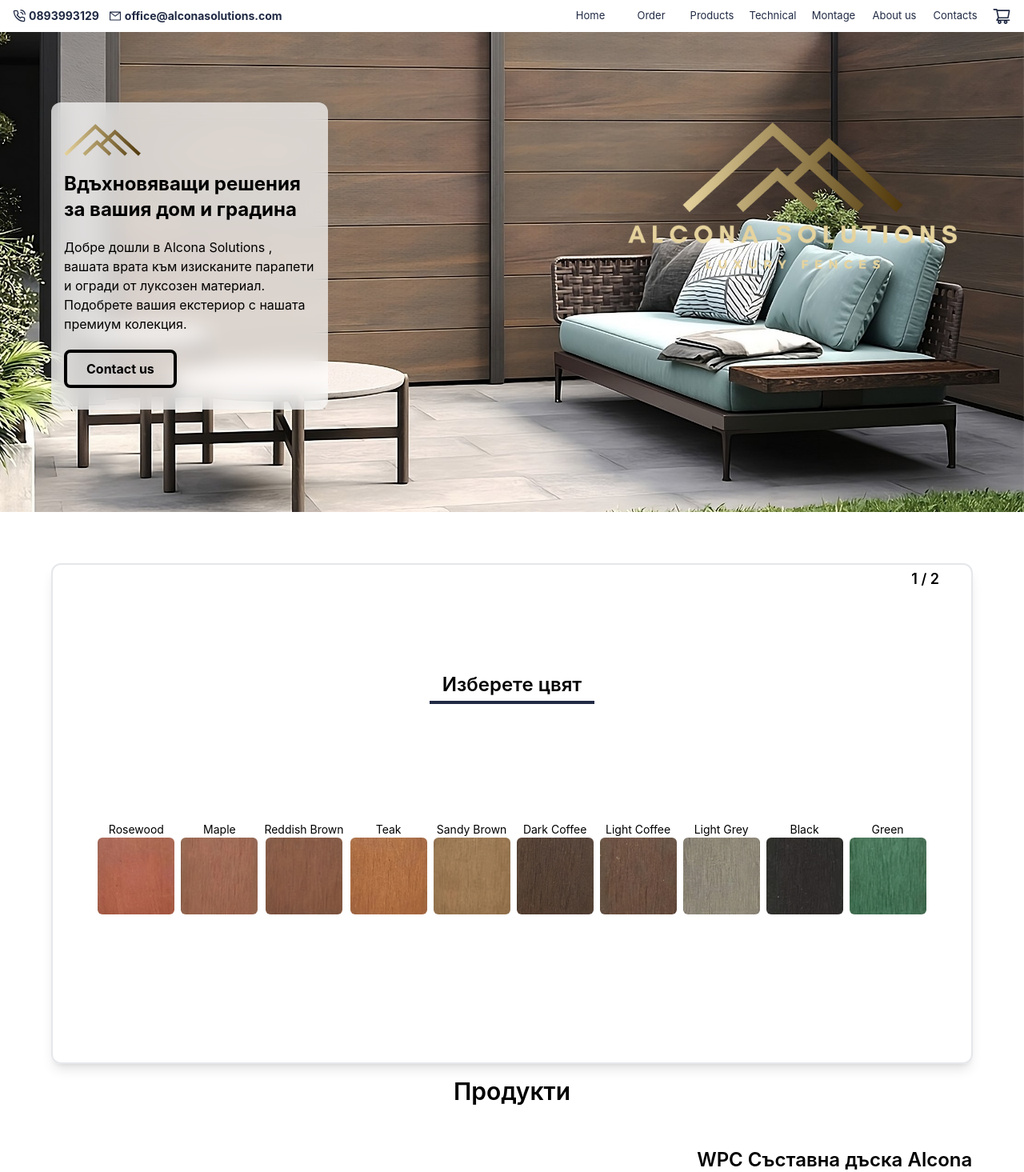
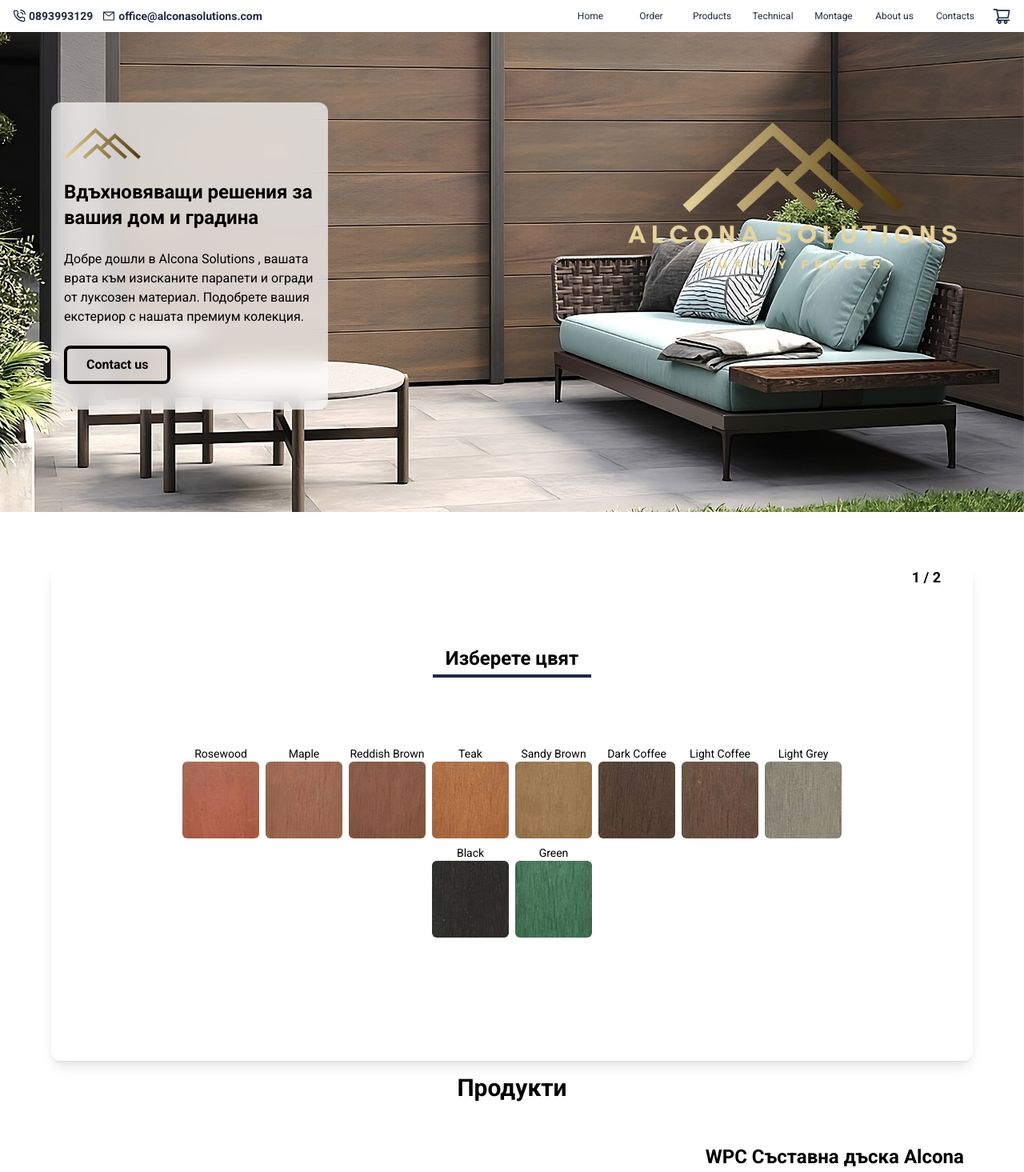
Before and after one commit to IvailoAtsv/alcona-solutions, a React (Create React App) app: page / in a window 1280 px wide. Shown: the top 1465 px of the page at 80% size. Built offline with nearby package versions, Linux system fonts and the light colour scheme.

Commit message:
added prices in cart

```diff
--- a/public/index.html
+++ b/public/index.html
@@ -8,7 +8,9 @@
   <meta name="theme-color" content="#000000" />
   <meta name="description" content="Web site created using create-react-app" />
   <link rel="apple-touch-icon" href="%PUBLIC_URL%/logo192.png" />
-
+  <link rel="preconnect" href="https://fonts.googleapis.com">
+  <link rel="preconnect" href="https://fonts.gstatic.com" crossorigin>
+  <link href="https://fonts.googleapis.com/css2?family=Roboto:ital,wght@0,100;0,300;0,400;0,500;0,700;0,900;1,100;1,300;1,400;1,500;1,700;1,900&display=swap" rel="stylesheet">
 
   <title>React App</title>
 </head>
--- a/src/components/Cart.js
+++ b/src/components/Cart.js
@@ -64,7 +64,7 @@
   const empty = () => {
     setCartItems([]);
   };
-
+  console.log(cartItems);
   return (
     <>
       {cartOpen ? (
@@ -80,6 +80,24 @@
             {/* cart */}
             {orderStatus === "cart" ? (
               <div className="flex flex-col justify-around gap-2 items-center w-full">
+                {cartItems.length > 0 ? (
+                  <div className="bg-white w-[90%] rounded-md p-4">
+                    <h1 className="text-center font-semibold text-lg">
+                      Допълнителни елементи
+                    </h1>
+                    <div className="flex border-b-2 w-full justify-between">
+                      <p>кол</p> <p className="text-end">x1</p>
+                    </div>
+                    <div className="flex border-b-2 w-full justify-between">
+                      <p>метална основа</p> <p className="text-end">x1</p>
+                    </div>
+                    <div className="flex border-b-2 w-full justify-between">
+                      <p>WPX шапка</p> <p className="text-end">x1</p>
+                    </div>
+                  </div>
+                ) : (
+                  <h1 className="py-20">Количката е празна</h1>
+                )}
                 {cartItems?.map((item, i) => {
                   if (item.itemType === "default") {
                     return (
@@ -87,6 +105,7 @@
                         onRemove={handleDelete}
                         setCartItems={setCartItems}
                         cartItems={cartItems}
+                        price={item.price}
                         key={i}
                         id={item.id}
                         panelCount={item.panelCount}
@@ -166,7 +185,7 @@
   height,
   isProject,
   perimeter,
-  cartItems,
+  price,
   id,
   onRemove,
 }) => {
@@ -219,7 +238,7 @@
         {!perimeter && (
           <>
             <p className="w-full border-b">
-              WPC съставна дъска Alcona х {height / 15}
+              WPC съставна дъска Alcona х {(height / 15) * panelCount}
             </p>{" "}
             <p className="w-full border-b">WPC стълб х {panelCount}</p>
             <p className="w-full border-b">Крепежни ъгли х {panelCount * 4}</p>
@@ -237,7 +256,7 @@
             </p>
           </>
         )}
-        <p className="ml-auto pt-2">000.00</p>
+        <p className="ml-auto pt-2">{price} лв.</p>
       </div>
     </div>
   );
--- a/src/components/DimentionForms/CustomSize.js
+++ b/src/components/DimentionForms/CustomSize.js
@@ -50,6 +50,8 @@
   reddishBrown: reddishBrown,
 };
 
+let price;
+
 const premium = ["teak", "lightGrey", "green", "rosewood"];
 
 export const CustomSize = ({ color, updateFields, isValid, setIsValid }) => {
@@ -71,6 +73,14 @@
     } else {
       setIsValid(true);
     }
+    let price;
+    if (premium.includes(color)) {
+      price = 660;
+    } else {
+      price = 460;
+    }
+    const total = price * panelCount;
+    updateFields({ price: total });
     updateFields({ panelCount: panelCount });
     updateFields({ height: height });
     updateFields({ width: width });
--- a/src/components/DimentionForms/DefaultSize.js
+++ b/src/components/DimentionForms/DefaultSize.js
@@ -72,6 +72,14 @@
     } else {
       setIsValid(true);
     }
+    let price;
+    if (premium.includes(color)) {
+      price = 660;
+    } else {
+      price = 460;
+    }
+    const total = price * panelCount;
+    updateFields({ price: total });
     updateFields({ panelCount: panelCount });
     updateFields({ height: height });
     updateFields({ width: width });
--- a/src/components/Footer.js
+++ b/src/components/Footer.js
@@ -2,11 +2,26 @@
   return (
     <footer
       id="footer"
-      className="relative bg-footer min-h-[35vh] text-white w-full"
+      className="relative flex items-center justify-center bg-footer min-h-[35vh] text-white w-full"
     >
-      <div className="w-[90%] max-w-[1400px]">
+      <div className="w-[90%] flex justify-evenly items-center max-w-[1400px]">
         <div className="flex flex-col">
-          <h1>Category</h1>
+          <h1 className="text-xl font-semibold py-2">Contacts</h1>
+          <p>email</p>
+          <p>phone</p>
+          <p>email</p>
+        </div>
+        <div className="flex flex-col">
+          <h1 className="text-xl font-semibold py-2">Contacts</h1>
+          <p>email</p>
+          <p>phone</p>
+          <p>email</p>
+        </div>
+        <div className="flex flex-col">
+          <h1 className="text-xl font-semibold py-2">Contacts</h1>
+          <p>email</p>
+          <p>phone</p>
+          <p>email</p>
         </div>
       </div>
     </footer>
--- a/src/components/FormWrapper.js
+++ b/src/components/FormWrapper.js
@@ -6,7 +6,7 @@
       <h2 className="text-2xl my-6 text-center border-b-4 pb-1 px-4 border-background font-semibold">
         {title}
       </h2>
-      <div className="justify-center w-full items-center">{children}</div>
+      <div className="justify-center w-[80%] items-center">{children}</div>
     </div>
   );
 }
--- a/src/components/MainForm.js
+++ b/src/components/MainForm.js
@@ -90,7 +90,7 @@
   return (
     <>
       <div id="order" className="mb-12"></div>
-      <div className="border-2 rounded-xl mt-4 text-sm shadow-lg pb-7 pt-12 min-h-min relative max-w-[1400px] w-[90%]">
+      <div className="rounded-xl mt-4 text-sm shadow-lg pb-7 pt-12 min-h-min relative max-w-[1400px] w-[90%]">
         <form onSubmit={onSubmit}>
           <div className="absolute top-1 text-center font-semibold text-lg right-10">
             {currentStepIndex + 1} / {steps.length}
--- a/src/components/Nav/Navigation.js
+++ b/src/components/Nav/Navigation.js
@@ -47,8 +47,8 @@
   };
 
   return (
-    <header className="header ">
-      <div className="flex max-w-[1400px] w-full items-center">
+    <header className="header">
+      <div className="flex max-w-[1400px] gap-5 lg:gap-0 w-full items-center">
         <div className="lg:ml-4 flex w-auto flex-col lg:gap-3 lg:flex-row h-auto items-start">
           <div className="flex items-center justify-center gap-1  w-auto">
             <FiPhoneCall size={16} />
@@ -67,7 +67,6 @@
             <GiHamburgerMenu className="bx bx-menu" id="menu-open" />
             <AiOutlineClose className="bx bx-x" id="menu-close" />
           </label>
-          <div className="flex justify-baseline items-start"></div>
           <nav className="navbar ml-auto">
             <button
               className="hover:font-bold"
--- a/src/components/Nav/nav.css
+++ b/src/components/Nav/nav.css
@@ -8,7 +8,7 @@
     height: min-content;
     color: #202A44;
     display: flex;
-    justify-content: space-between;
+    justify-content: center;
     align-items: center;
     z-index: 4;
 }
@@ -25,6 +25,7 @@
     display: flex;
     justify-items: evenly;
     gap: 1rem;
+    flex-wrap: wrap;
     align-items: center;
 }
 
@@ -38,7 +39,7 @@
 .navbar button {
     cursor: pointer;
     min-width: 60px;
-    font-size: 13px;
+    font-size: 12px;
     color: #202A44;
     text-decoration: none;
     font-weight:400;
--- a/src/index.css
+++ b/src/index.css
@@ -1,14 +1,13 @@
 @tailwind base;
 @tailwind components;
 @tailwind utilities;
+@import url('https://fonts.googleapis.com/css2?family=Roboto:ital,wght@0,100;0,300;0,400;0,500;0,700;0,900;1,100;1,300;1,400;1,500;1,700;1,900&display=swap');
+
+
 
 body {
   margin: 0;
-  font-family: -apple-system, BlinkMacSystemFont, 'Segoe UI', 'Roboto', 'Oxygen',
-    'Ubuntu', 'Cantarell', 'Fira Sans', 'Droid Sans', 'Helvetica Neue',
-    sans-serif;
-  -webkit-font-smoothing: antialiased;
-  -moz-osx-font-smoothing: grayscale;
+  font-family: 'Roboto'
 }
 
 code {
--- a/tailwind.config.js
+++ b/tailwind.config.js
@@ -2,6 +2,9 @@
 module.exports = {
   content: ["./src/**/*.{js,jsx,ts,tsx}"],
   theme: {
+    fontFamily: {
+      roboto: ["Roboto", "sans-serif"],
+    },
     extend: {
       display: ["group-hover"],
       textShadow: {
```
